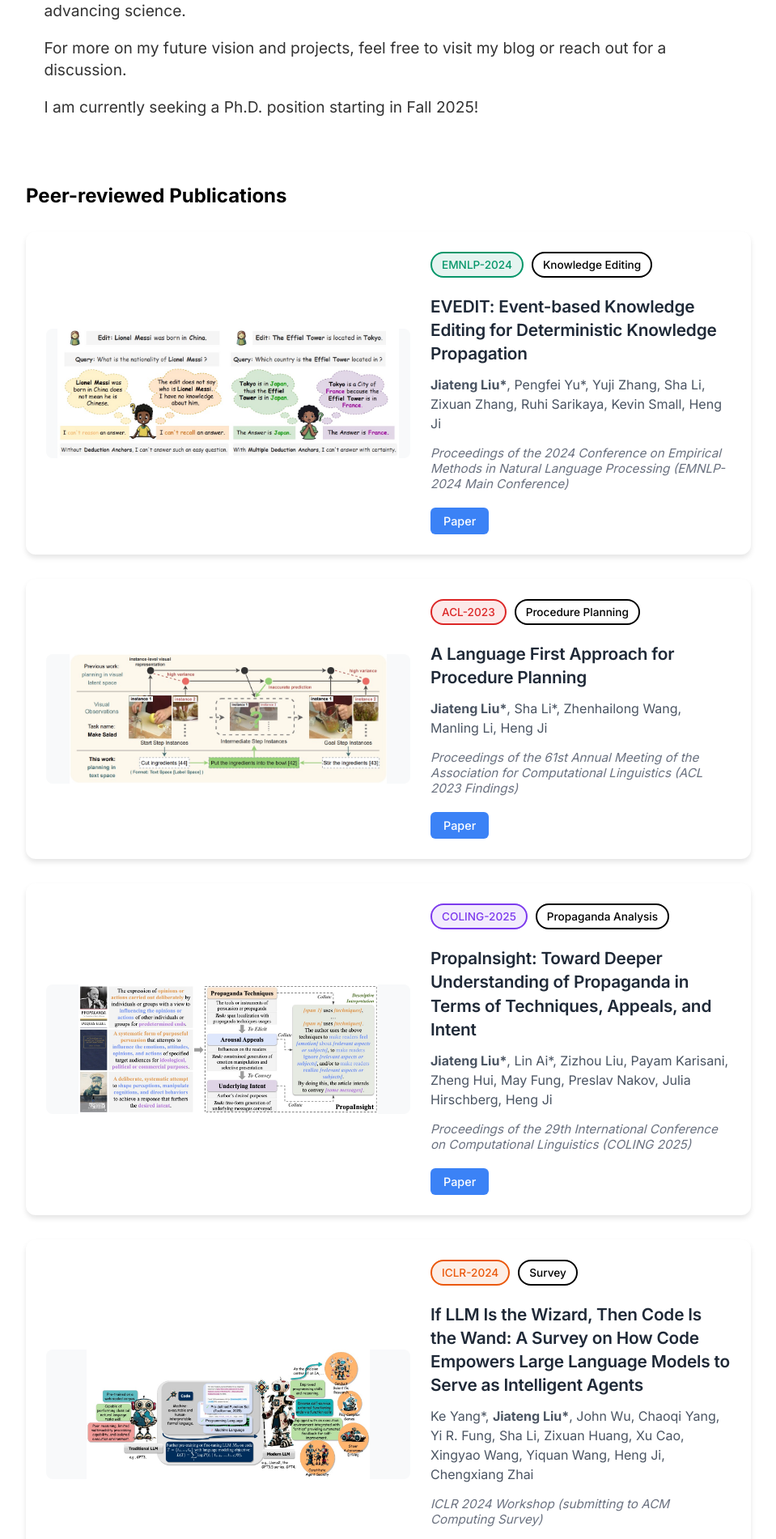
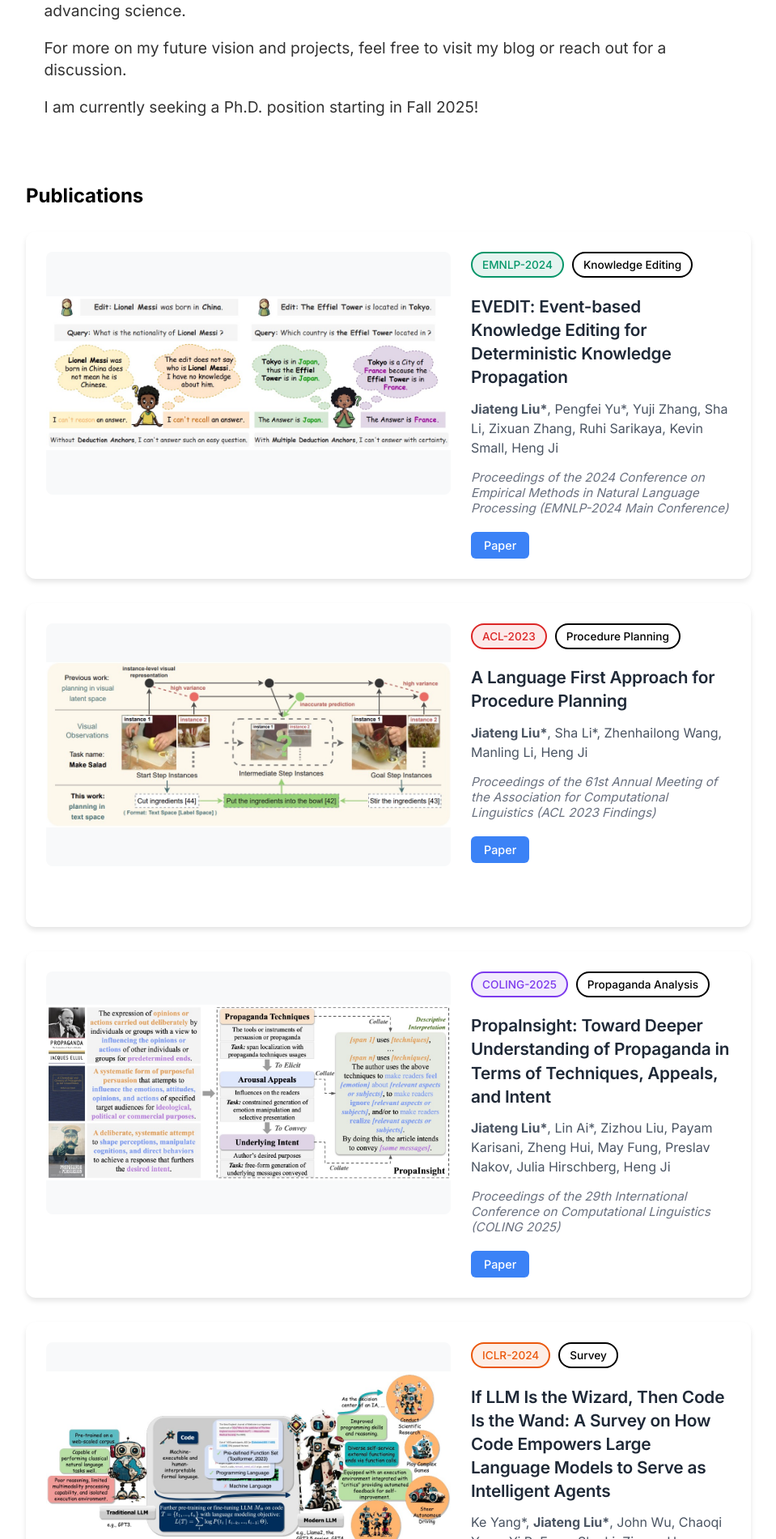
Before and after one commit to Lumos-Jiateng/Lumos-Jiateng.github.io, a Jekyll site: the page built from index.html, in a window 1280 px wide. Shown: the part 1742-3643 px from the top of the page at 81% size, without its empty margins (160-1119 px from the left). Built offline with Jekyll 4.4.1, drawn with Linux system fonts in a browser that asks for light colours.

Commit message:
Fix Publications images: increase size for complete display
- Increased publication image container from 450x160px to 500x300px
- Changed card alignment from center to flex-start for better layout
- Increased minimum card height from 180px to 350px
- Images now display completely without cropping
- Click-to-zoom functionality remains intact
- Better visual balance between image and text content

```diff
--- a/css/main.css
+++ b/css/main.css
@@ -59,9 +59,9 @@ ul.posts li {
     padding: 25px;
     display: flex;
     gap: 25px;
-    align-items: center;
+    align-items: flex-start;
     transition: transform 0.2s ease, box-shadow 0.2s ease;
-    min-height: 180px;
+    min-height: 350px;
 }
 
 .publication-card:hover {
@@ -70,8 +70,8 @@ ul.posts li {
 }
 
 .publication-image {
-    flex: 0 0 450px;
-    height: 160px;
+    flex: 0 0 500px;
+    height: 300px;
     border-radius: 8px;
     overflow: hidden;
     background: #f8f9fa;
--- a/index.html
+++ b/index.html
@@ -69,7 +69,7 @@ title: Jiateng Liu, Personal Home Page
 
 
   <div class="publications-section">
-    <h2>Peer-reviewed Publications</h2>
+    <h2>Publications</h2>
 
     <!-- Publication 1: EVEDIT -->
     <div class="publication-card">
```
